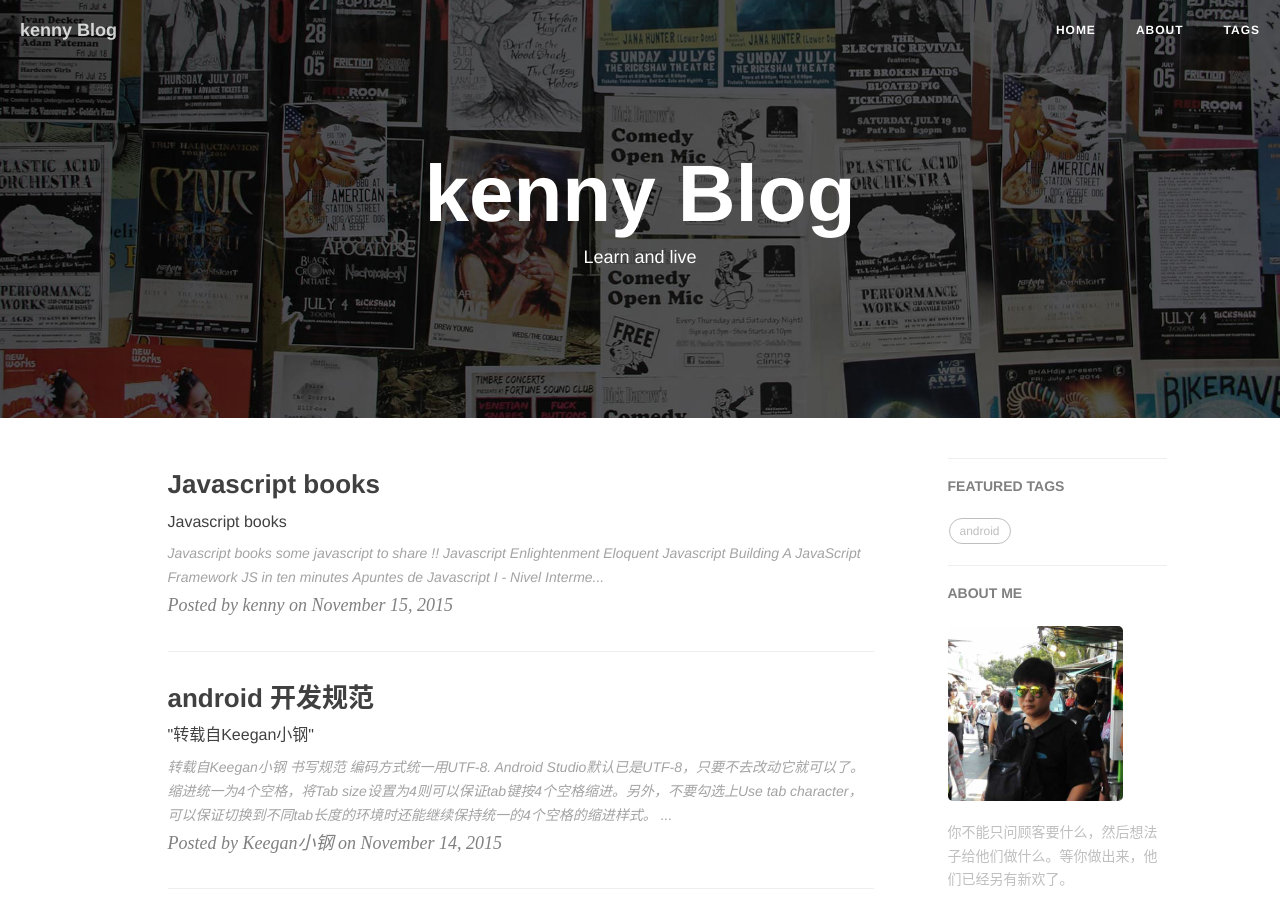
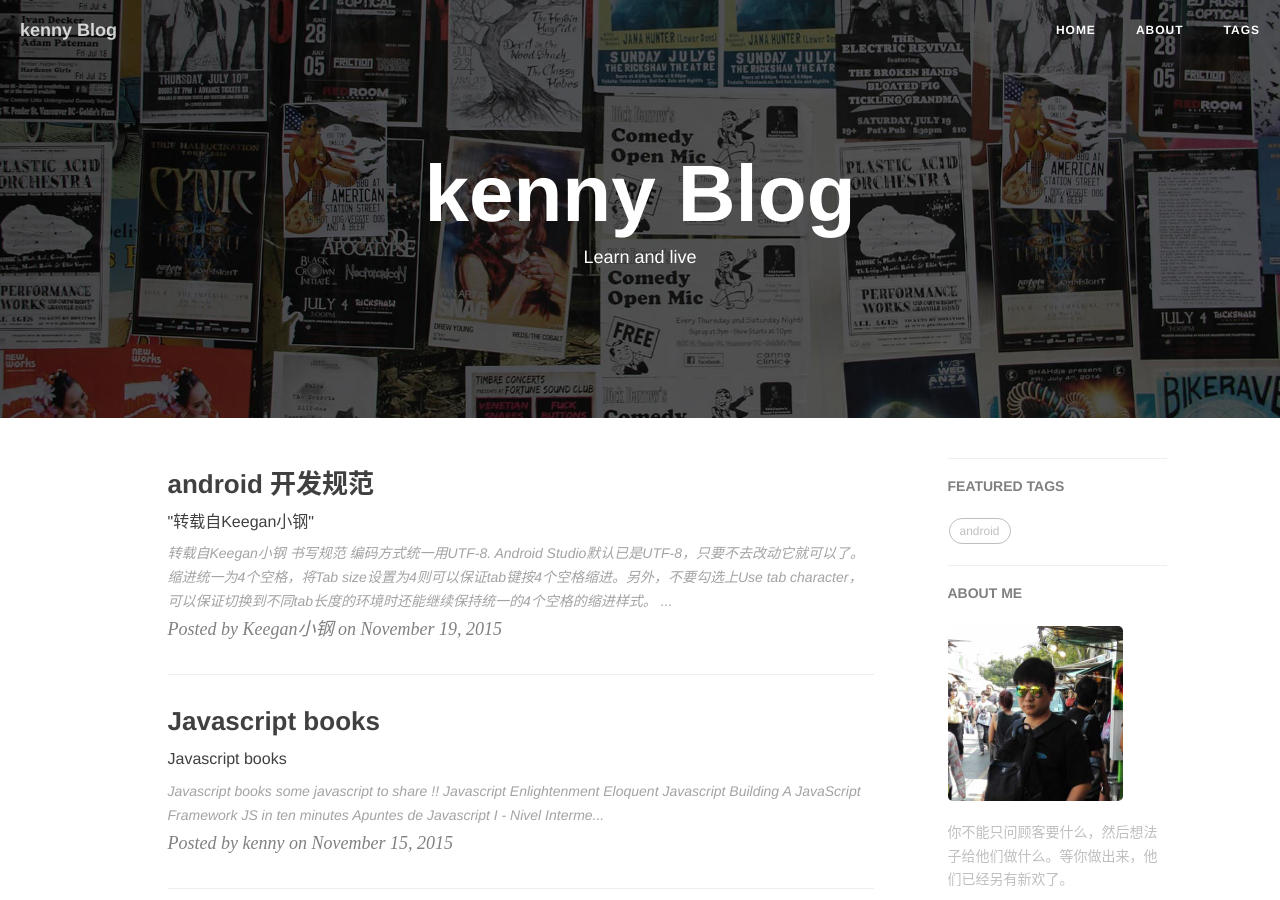
Before and after one commit to kennyhui/kennyhui.github.io, a Jekyll site: the page built from index.html, in a window 1280 px wide and 900 px high. Built offline with Jekyll 4.4.1, drawn with Linux system fonts in a browser that asks for light colours; nearby versions of some CDN libraries; the list of posts is cut into pages by our own code; comment, search, counter and statistics services are not loaded.

Commit message:
modified:   _posts/2015-11-19-android-rule.markdown

```diff
--- a/_posts/2015-11-19-android-rule.markdown
+++ b/_posts/2015-11-19-android-rule.markdown
@@ -2,7 +2,7 @@
 layout:     post
 title:      "android 开发规范"
 subtitle:   " \"转载自Keegan小钢\""
-date:       2015-11-14 16:00:00
+date:       2015-11-19 20:00:00
 author:     "Keegan小钢"
 header-img: "img/post-bg-2015.jpg"
 tags:
```
